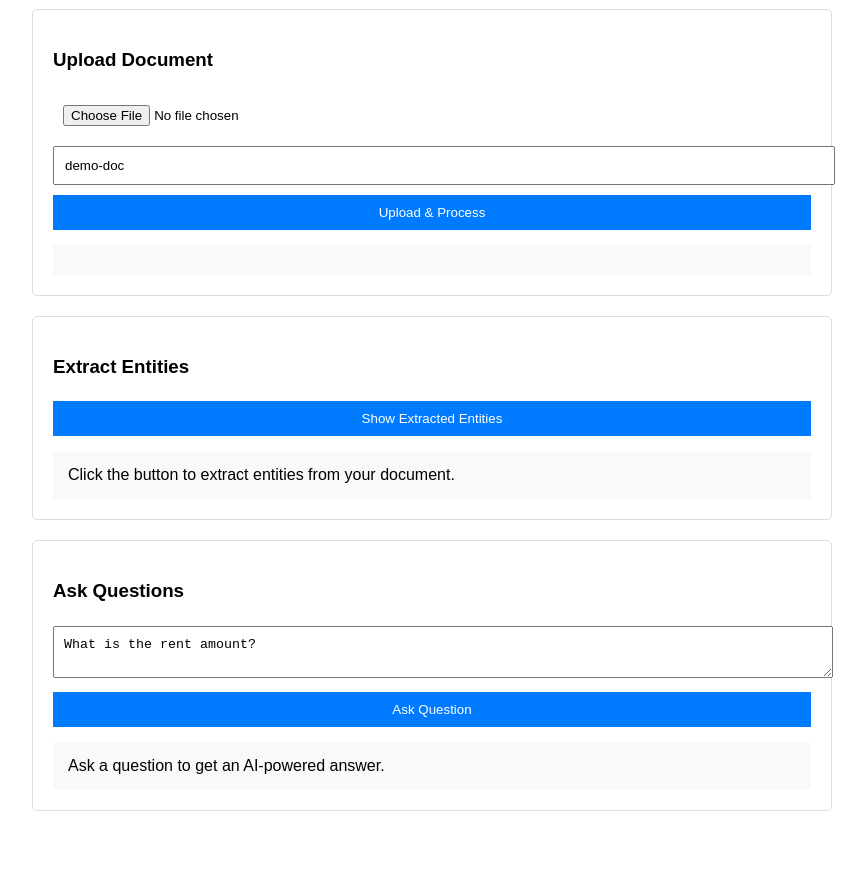
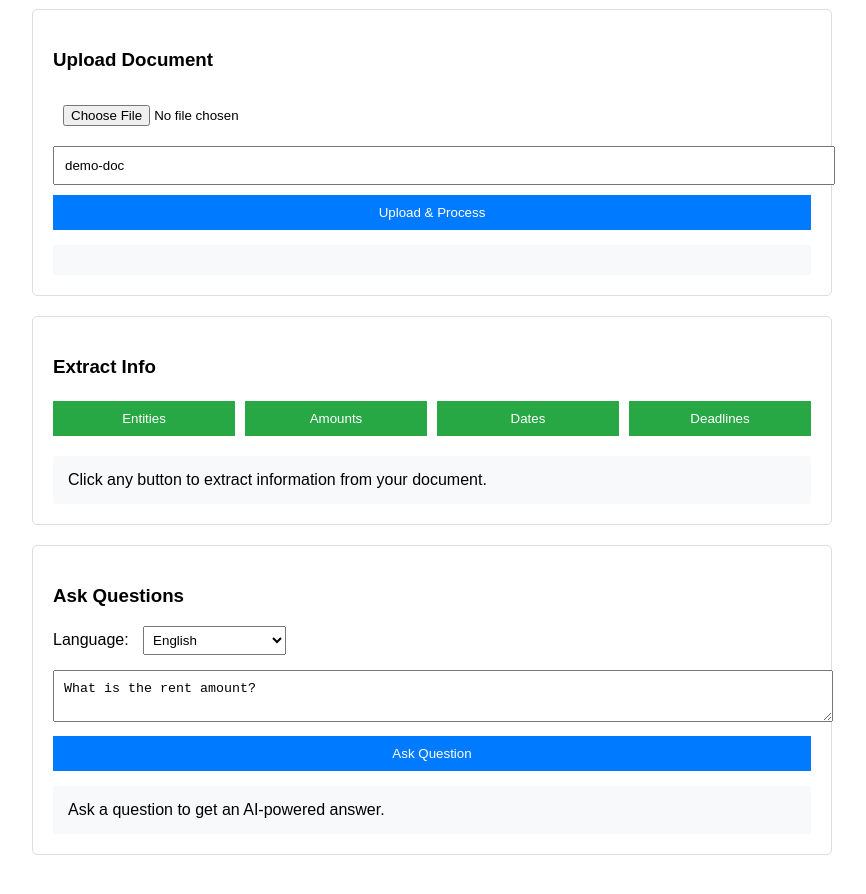
Before and after one commit to aranyoray/shastraAI, a website: page index.html in a window 1280 px wide. Shown: the part 158-1052 px from the top of the page, without its empty margins (208-1074 px from the left). Before the commit the page ends 1009 px from the top, so only its background shows below. Drawn offline with Linux system fonts and the light colour scheme; no server answers.

Commit message:
Fix API: Remove placeholders and fallbacks, add 4 green buttons and language selector

```diff
--- a/api/index.js
+++ b/api/index.js
@@ -11,7 +11,7 @@ const upload = multer({
 });
 
 if (!process.env.GOOGLE_AI_API_KEY) {
-  console.warn('GOOGLE_AI_API_KEY not found. AI features will use fallback responses.');
+  console.warn('GOOGLE_AI_API_KEY not found. AI features disabled.');
 }
 const aiClient = process.env.GOOGLE_AI_API_KEY ? new GoogleGenerativeAI(process.env.GOOGLE_AI_API_KEY) : null;
 
@@ -149,7 +149,7 @@ Format as valid JSON only.`;
           }
 
           const aiData = {
-            chunks: rawAiData.chunks || Math.max(1, Math.floor(documentText.length / 1000)),
+            chunks: rawAiData.chunks || 0,
             ...cleanEntityData(rawAiData)
           };
 
@@ -164,7 +164,7 @@ Format as valid JSON only.`;
 
           const response = {
             doc_id: docId,
-            chunks: aiData.chunks || Math.max(1, Math.floor(documentText.length / 1000)),
+            chunks: aiData.chunks || 0,
             message: "Document processed",
             entities: {
               parties: aiData.parties || [],
--- a/index.html
+++ b/index.html
@@ -25,13 +25,32 @@
     </div>
 
     <div class="section">
-        <h3>Extract Entities</h3>
-        <button onclick="extractEntities()">Show Extracted Entities</button>
-        <div id="entitiesResult" class="result">Click the button to extract entities from your document.</div>
+        <h3>Extract Info</h3>
+        <div style="display: flex; gap: 10px; margin-bottom: 15px;">
+            <button onclick="extractEntities()" style="background: #28a745; flex: 1;">Entities</button>
+            <button onclick="extractAmounts()" style="background: #28a745; flex: 1;">Amounts</button>
+            <button onclick="extractDates()" style="background: #28a745; flex: 1;">Dates</button>
+            <button onclick="extractDeadlines()" style="background: #28a745; flex: 1;">Deadlines</button>
+        </div>
+        <div id="entitiesResult" class="result">Click any button to extract information from your document.</div>
     </div>
 
     <div class="section">
         <h3>Ask Questions</h3>
+        <div style="margin-bottom: 10px;">
+            <label for="languageSelect">Language: </label>
+            <select id="languageSelect" onchange="changeLanguage()" style="padding: 5px; margin-left: 10px;">
+                <option value="en">English</option>
+                <option value="hi">Hindi (हिंदी)</option>
+                <option value="bn">Bengali (বাংলা)</option>
+                <option value="es">Spanish (Español)</option>
+                <option value="fr">French (Français)</option>
+                <option value="de">German (Deutsch)</option>
+                <option value="ja">Japanese (日本語)</option>
+                <option value="ko">Korean (한국어)</option>
+                <option value="zh">Chinese (中文)</option>
+            </select>
+        </div>
         <textarea id="question" placeholder="Ask a question about the document...">What is the rent amount?</textarea>
         <button onclick="askQuestion()">Ask Question</button>
         <div id="answerResult" class="result">Ask a question to get an AI-powered answer.</div>
@@ -154,6 +173,94 @@ ${entities.terms.map(t => `• ${t}`).join('\n')}`;
             element.textContent = message;
             element.className = 'result ' + (type || '');
         }
+
+        async function extractAmounts() {
+            const docId = document.getElementById('docId').value || 'demo-doc';
+            showResult('entitiesResult', 'Extracting amounts...', 'success');
+
+            try {
+                const response = await fetch('/api', {
+                    method: 'POST',
+                    headers: { 'Content-Type': 'application/json' },
+                    body: JSON.stringify({ action: 'ask', doc_id: docId, q: 'List all monetary amounts, prices, fees, and financial figures mentioned in this document. Include currency symbols and context.' })
+                });
+
+                const data = await response.json();
+
+                if (response.ok) {
+                    showResult('entitiesResult', `MONETARY AMOUNTS FOUND:\n\n${data.answer}`, 'success');
+                } else {
+                    showResult('entitiesResult', 'Error: ' + data.error, 'error');
+                }
+            } catch (error) {
+                showResult('entitiesResult', 'Error: ' + error.message, 'error');
+            }
+        }
+
+        async function extractDates() {
+            const docId = document.getElementById('docId').value || 'demo-doc';
+            showResult('entitiesResult', 'Extracting dates...', 'success');
+
+            try {
+                const response = await fetch('/api', {
+                    method: 'POST',
+                    headers: { 'Content-Type': 'application/json' },
+                    body: JSON.stringify({ action: 'ask', doc_id: docId, q: 'List all important dates mentioned in this document including start dates, end dates, deadlines, and any time-sensitive information.' })
+                });
+
+                const data = await response.json();
+
+                if (response.ok) {
+                    showResult('entitiesResult', `IMPORTANT DATES FOUND:\n\n${data.answer}`, 'success');
+                } else {
+                    showResult('entitiesResult', 'Error: ' + data.error, 'error');
+                }
+            } catch (error) {
+                showResult('entitiesResult', 'Error: ' + error.message, 'error');
+            }
+        }
+
+        async function extractDeadlines() {
+            const docId = document.getElementById('docId').value || 'demo-doc';
+            showResult('entitiesResult', 'Extracting deadlines...', 'success');
+
+            try {
+                const response = await fetch('/api', {
+                    method: 'POST',
+                    headers: { 'Content-Type': 'application/json' },
+                    body: JSON.stringify({ action: 'ask', doc_id: docId, q: 'Extract all critical deadlines, due dates, expiration dates, and time-sensitive obligations from this document. Focus on actionable deadlines.' })
+                });
+
+                const data = await response.json();
+
+                if (response.ok) {
+                    showResult('entitiesResult', `CRITICAL DEADLINES FOUND:\n\n${data.answer}`, 'success');
+                } else {
+                    showResult('entitiesResult', 'Error: ' + data.error, 'error');
+                }
+            } catch (error) {
+                showResult('entitiesResult', 'Error: ' + error.message, 'error');
+            }
+        }
+
+        function changeLanguage() {
+            const language = document.getElementById('languageSelect').value;
+            const question = document.getElementById('question');
+
+            const translations = {
+                en: "What is the rent amount?",
+                hi: "किराये की राशि क्या है?",
+                bn: "ভাড়ার পরিমাণ কত?",
+                es: "¿Cuál es el monto del alquiler?",
+                fr: "Quel est le montant du loyer?",
+                de: "Wie hoch ist die Miete?",
+                ja: "家賃はいくらですか？",
+                ko: "임대료는 얼마인가요?",
+                zh: "租金是多少？"
+            };
+
+            question.placeholder = translations[language] || translations.en;
+        }
     </script>
 </body>
 </html>
```
Also changed, not shown: vercel.json.
